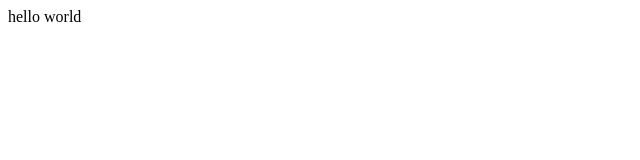
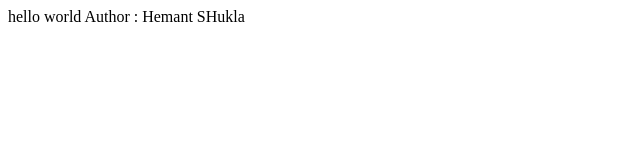
Before and after one commit to hbshukla/hsdemo, a plain HTML site: page index.html in a window 1280 px wide. Shown: the whole page, without its empty margins (0-640 px from the left). Drawn offline with Linux system fonts and the light colour scheme.

Commit message:
modified index.html

```diff
--- a/index.html
+++ b/index.html
@@ -1 +1,3 @@
-<p>hello world</p>
+<p>hello world
+    Author : Hemant SHukla
+</p>
```
